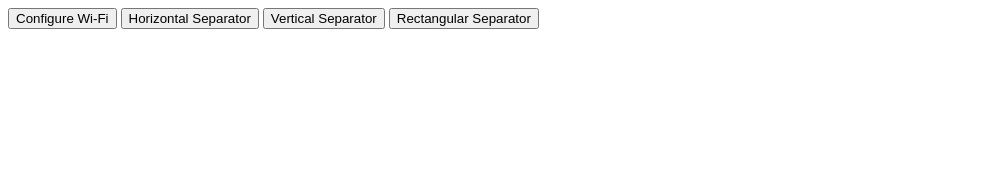
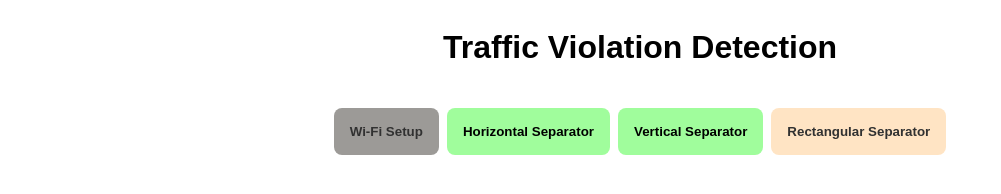
Before and after one commit to gremlinflat/ESP32-CAM---Smart-Traffic-Violation-System, a plain HTML site: page [frondend]_web/index.html in a window 1280 px wide. Shown: the whole page, without its empty margins (0-1001 px from the left). Drawn offline with Linux system fonts and the light colour scheme.

Commit message:
feat(web) : styling index

```diff
--- a/[frondend]_web/index.html
+++ b/[frondend]_web/index.html
@@ -4,11 +4,71 @@
         <meta charset="utf-8">
         <meta name="viewport" content="width=device-width,initial-scale=1">
         <title>Traffic Violation Detection</title>
+        <style>
+            body{
+                font-family: Arial, Helvetica, sans-serif;
+                color: #000000;
+                padding: auto;
+            }
+            .landing{
+                margin: auto;
+                width: 90%;
+                height: 90%;
+                background-color: #fff;
+                z-index: 9999;
+                display: flex;
+                flex-direction: column;
+                align-items: center;
+                justify-content: center;
+                text-align: center;
+            }
+            .button-wrapper{
+                margin-top: 1rem;
+                display: flex;
+                flex-direction: row;
+                text-align: center;
+                flex-wrap: wrap;
+            }
+            button{
+                padding: 1rem;
+                margin: 0.25rem;
+                border: none;
+                border-radius: 0.5rem
+            }
+            .wifi{
+                background-color: rgb(156, 154, 151);
+                font-weight: 600;
+                color: rgb(49, 49, 49);
+            }
+            .hor{
+                background-color: rgb(160, 253, 156);
+                font-weight: 600;
+                color: rgb(0, 0, 0);
+            }
+            .ver{
+                background-color: rgb(160, 253, 156);
+                font-weight: 600;
+                color: rgb(0, 0, 0);
+            }
+            .rect{
+                background-color: bisque;
+                font-weight: 600;
+                color: rgb(49, 49, 49);
+            }
+        </style>
     </head>
     <body>
-    <button onclick="location.href='/wifi';">Configure Wi-Fi</button>
-    <button onclick="location.href='/Horizontal';">Horizontal Separator</button>
-    <button onclick="location.href='/Vertical';">Vertical Separator</button>
-    <button onclick="location.href='/Rectangular';">Rectangular Separator</button>
+        <div class="landing">
+
+        <h1>Traffic Violation Detection</h1>
+
+        <div class="button-wrapper">
+            <button class="wifi"
+            onclick="location.href='/wifi';">Wi-Fi Setup</button>
+            <button class="hor" onclick="location.href='/Horizontal';">Horizontal Separator</button>
+            <button  class="ver" onclick="location.href='/Vertical';">Vertical Separator</button>
+            <button class="rect" onclick="location.href='/Rectangular';">Rectangular Separator</button>
+        </div>
+        </div>
     </body>
 </html>
```
